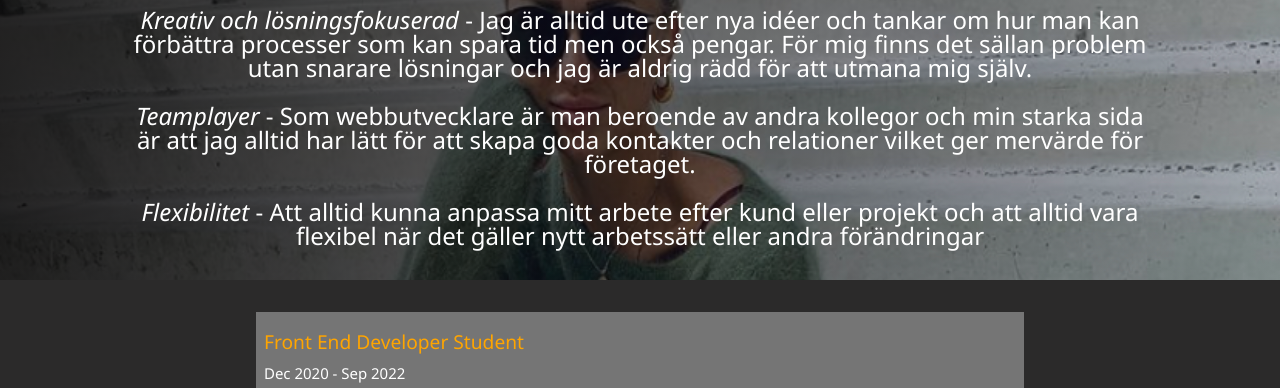
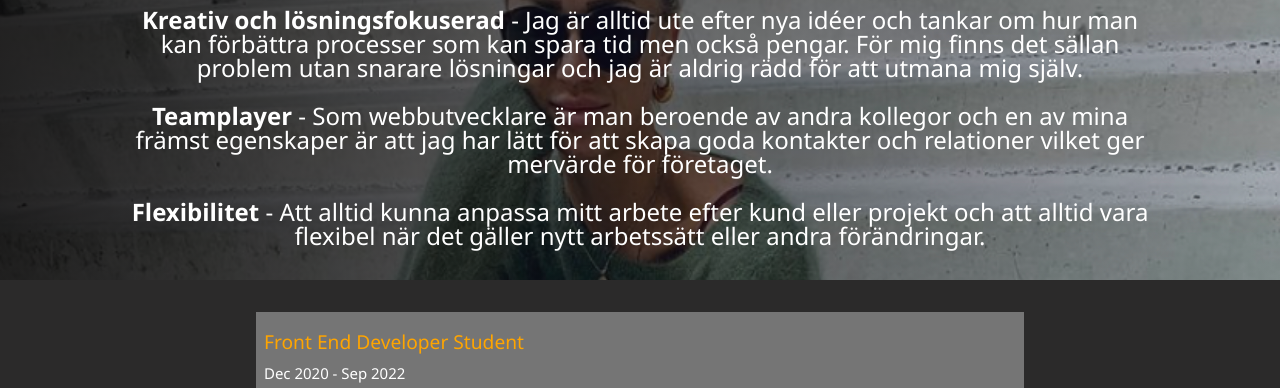
Before and after one commit to Antonia-91/Antonia-91.github.io, a plain HTML site: page dist/about.html in a window 1280 px wide. Shown: the part 120-508 px from the top of the page. Drawn offline with Linux system fonts and the light colour scheme; no server answers.

Commit message:
font size

```diff
--- a/dist/about.html
+++ b/dist/about.html
@@ -50,22 +50,23 @@
           <div class="about__bio">
             <h2 class="text-secondary">BIO</h2>
             <p>
-              <em>Kreativ och lösningsfokuserad </em>
+              <strong>Kreativ och lösningsfokuserad </strong>
               - Jag är alltid ute efter nya idéer och tankar om hur man kan
               förbättra processer som kan spara tid men också pengar. För mig
               finns det sällan problem utan snarare lösningar och jag är aldrig
               rädd för att utmana mig själv.
               <br />
               <br />
-              <em>Teamplayer</em> - Som webbutvecklare är man beroende av andra
-              kollegor och min starka sida är att jag alltid har lätt för att
-              skapa goda kontakter och relationer vilket ger mervärde för
-              företaget.
+              <strong>Teamplayer</strong> - Som webbutvecklare är man beroende
+              av andra kollegor och en av mina främst egenskaper är att jag har
+              lätt för att skapa goda kontakter och relationer vilket ger
+              mervärde för företaget.
+
               <br />
               <br />
-              <em>Flexibilitet</em> - Att alltid kunna anpassa mitt arbete efter
-              kund eller projekt och att alltid vara flexibel när det gäller
-              nytt arbetssätt eller andra förändringar
+              <strong>Flexibilitet</strong> - Att alltid kunna anpassa mitt
+              arbete efter kund eller projekt och att alltid vara flexibel när
+              det gäller nytt arbetssätt eller andra förändringar.
             </p>
           </div>
         </div>
```
Also changed, not shown: scss/_responsive.scss (+12 -15 lines), scss/main.scss (+10 -9 lines), 1 other file.
